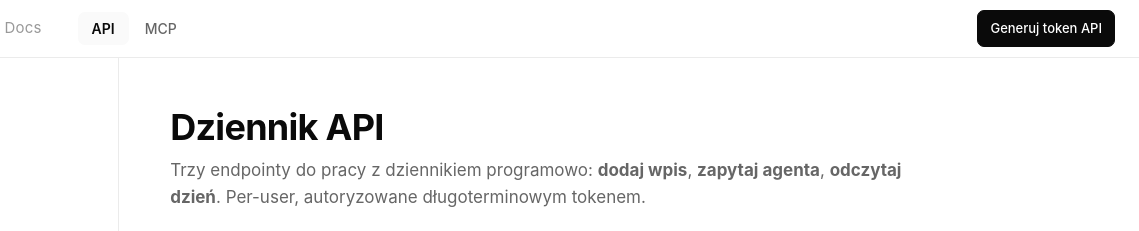
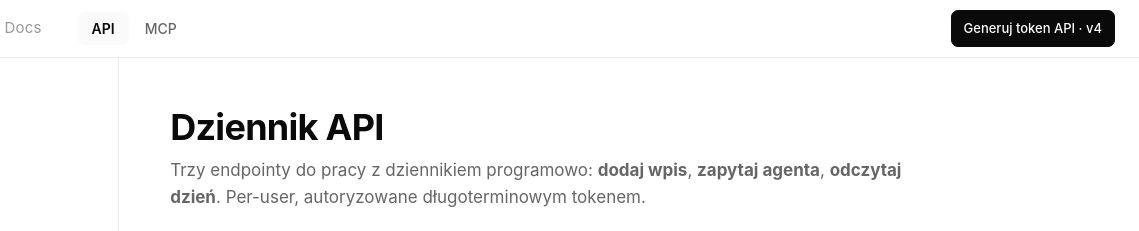
Before and after one commit to BartoszK1980/Dziennik, a website: page docs/index.html in a window 1280 px wide. Shown: the top 231 px of the page, 141-1280 px from the left. Drawn offline with Linux system fonts and the light colour scheme; a script that the page names is missing.

Commit message:
Docs: dodaj marker 'v4' na przycisku token (diagnostyka cache)

```diff
--- a/docs/index.html
+++ b/docs/index.html
@@ -385,7 +385,7 @@
 
   <div class="top-actions">
     <span class="user-email" id="user-email" hidden></span>
-    <button class="btn primary" id="token-btn" onclick="(window.__toggleTokenPanel||function(){alert('Skrypt generatora nie zaladowal sie. Najczestsza przyczyna: VPN/adblocker blokuje esm.sh. Wylacz VPN lub rozszerzenia, odswiez strone (Ctrl+Shift+R) i sprobuj ponownie.')})()">Generuj token API</button>
+    <button class="btn primary" id="token-btn" onclick="(window.__toggleTokenPanel||function(){alert('Skrypt generatora nie zaladowal sie. Najczestsza przyczyna: VPN/adblocker blokuje esm.sh. Wylacz VPN lub rozszerzenia, odswiez strone (Ctrl+Shift+R) i sprobuj ponownie.')})()">Generuj token API · v4</button>
     <button class="btn-link" id="logout-btn" hidden>wyloguj</button>
   </div>
 </header>
```
